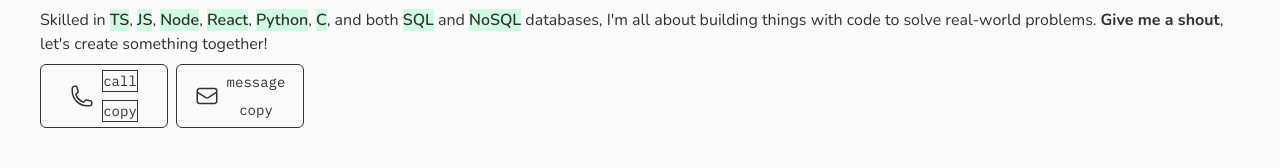
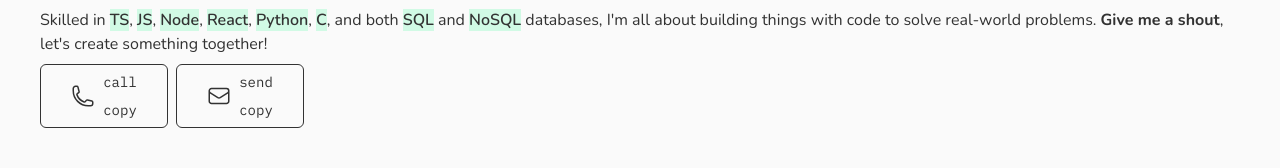
Before and after one commit to kgarayev/portfolio, a Next.js app: page / in a window 1280 px wide. Shown: the part 168-336 px from the top of the page. Built offline with nearby package versions, Linux system fonts and the light colour scheme; a web font is replaced by a local one.

Commit message:
contacts

```diff
--- a/src/components/TopContacts.tsx
+++ b/src/components/TopContacts.tsx
@@ -27,11 +27,11 @@ const TopContacts = () => {
               href={`tel:${phoneNumber}`}
               target="_blank"
               rel="noopener noreferrer"
-              className="border"
+              className=""
             >
               call
             </a>
-            <button className="border">copy</button>
+            <button className="">copy</button>
           </div>
         </div>
         <div className="border h-16 w-full max-w-32 rounded-md flex justify-center items-center text-sm gap-2">
@@ -59,7 +59,7 @@ const TopContacts = () => {
               target="_blank"
               rel="noopener noreferrer"
             >
-              message
+              send
             </a>
             <button>copy</button>
           </div>
```
